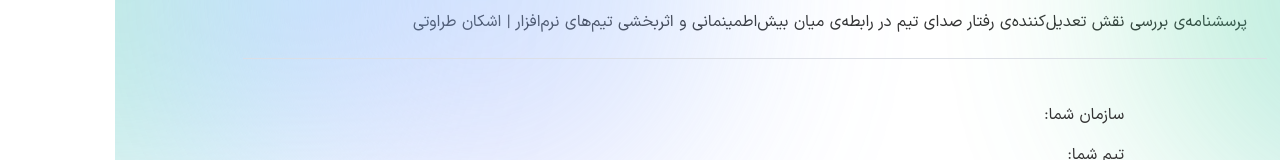
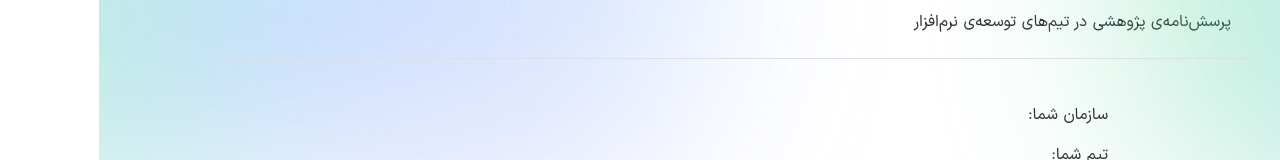
Before and after one commit to ashkantaravati/thesis-survey-app-front, a Vue app: page /participate/1/5 in a window 1280 px wide. Shown: the top 160 px of the page. Built offline with nearby package versions, Linux system fonts and the light colour scheme; no server answers; what @soerenmartius/vue3-clipboard would draw is missing.

Commit message:
get title from constant

```diff
--- a/src/App.vue
+++ b/src/App.vue
@@ -2,7 +2,7 @@
   <div class="common-layout add-bg">
     <el-container class="body-container">
       <el-header class="header" style="margin-top:10px ; height: unset">
-        <span>پرسشنامه‌‌ی بررسی نقش تعدیل‌کننده‌ی رفتار صدای تیم در رابطه‌ی میان بیش‌اطمینمانی و اثربخشی تیم‌های نرم‌افزار | اشکان طراوتی</span>
+        <span>{{ surveyTitle }}</span>
       </el-header>
       <el-divider></el-divider>
       <el-main>
@@ -17,8 +17,7 @@
         <!-- <router-link to="#">درباره‌ی پژوهش</router-link>
         <router-link to="#">درباره‌ی پژوهشگر</router-link>
         <router-link to="#">ارسال بازخورد</router-link> -->
-        </el-footer
-      >
+      </el-footer>
     </el-container>
   </div>
 </template>
@@ -127,7 +126,7 @@ a:focus {
 .mr-halfrem {
   margin-right: 0.5rem !important;
 }
-.mt-1rem{
+.mt-1rem {
   margin-top: 1rem !important;
 }
 /*  */
@@ -150,8 +149,8 @@ a:focus {
   border-radius: 46px;
   padding: 19px 40px;
 }
-.responsive-img{
-  height:500px;
+.responsive-img {
+  height: 500px;
   width: 100%;
 }
 </style>
--- a/src/constants/index.ts
+++ b/src/constants/index.ts
@@ -2,7 +2,10 @@ import OVERCONFIDENCE_QUESTIONS from "./overconfidenceQuestions";
 import TEAM_COORDINATION_QUESTIONS from "./teamCoordinationQuestions";
 import VOICE_BEHAVIOR_QUESTIONS from "./voiceBehaviorQuestions";
 
+const SITE_TITLE = "پرسش‌نامه‌ی پژوهشی در تیم‌های توسعه‌ی نرم‌افزار";
+
 export {
+  SITE_TITLE,
   OVERCONFIDENCE_QUESTIONS,
   TEAM_COORDINATION_QUESTIONS,
   VOICE_BEHAVIOR_QUESTIONS,
--- a/src/store/index.ts
+++ b/src/store/index.ts
@@ -23,6 +23,7 @@ import { state, State } from "./state";
 import { OrganizationGeneralInfo } from "@/models/OrganizationInfo";
 import { LikertResponse, MinMaxResponse } from "@/models/common";
 import { AxiosResponse } from "axios";
+import { SITE_TITLE } from "@/constants";
 
 const store = createStore({
   state: state,
@@ -41,7 +42,7 @@ const store = createStore({
       );
     },
     surveyTitle: (state) => {
-      return "بررسی نقش تعدیل‌کننده‌ی رفتار صدای تیم در رابطه‌ی میان بیش‌اطمینمانی و اثربخشی تیم‌های نرم‌افزار";
+      return SITE_TITLE;
     },
   },
   actions: {
```
